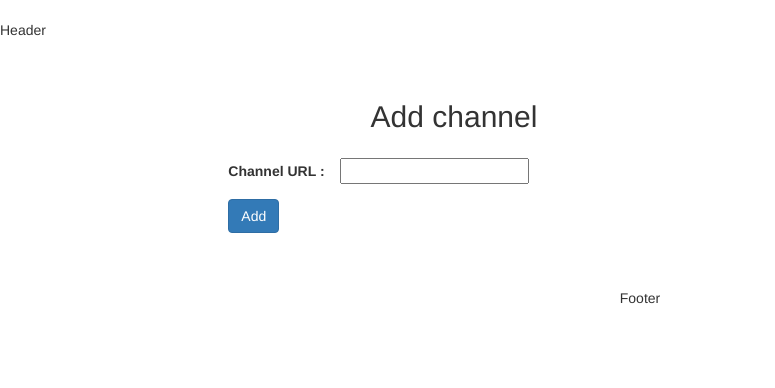
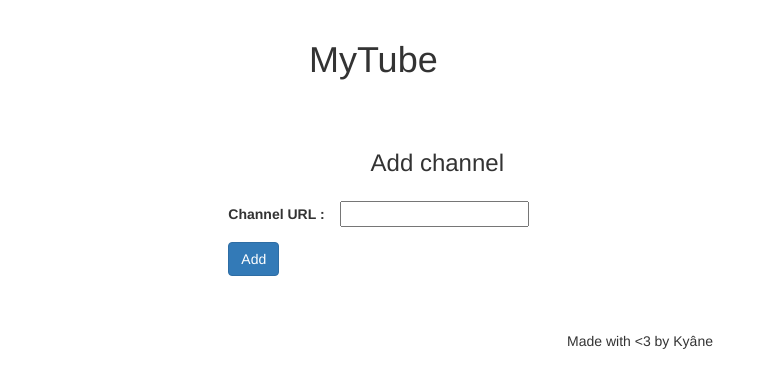
Before and after one commit to pichouk/mytube, a Django app: page /add in a window 1280 px wide. Shown: the top 388 px of the page, without its empty margins (0-775 px from the left). Run offline with Django 3.2, Linux system fonts and the light colour scheme; some libraries are stand-ins or nearby versions.

Commit message:
Really basic layout

```diff
--- a/static/css/base.css
+++ b/static/css/base.css
@@ -3,6 +3,12 @@
 */
 header{
     margin-top: 20px;
+}
+
+#header-banner{
+  display: flex;
+  align-items: center;
+  justify-content: center;
 }
 
 /*
--- a/subscriptions/templates/subscriptions/add_channel.html
+++ b/subscriptions/templates/subscriptions/add_channel.html
@@ -6,7 +6,7 @@
 
 {% block content %}
   <div class="row">
-    <h2 class="col-lg-10 col-lg-offset-2 col-md-offset-1">Add channel</h2>
+    <h3 class="col-lg-10 col-lg-offset-2 col-md-offset-1">Add channel</h3>
   </div>
 
   <div class="row">
--- a/subscriptions/templates/subscriptions/home.html
+++ b/subscriptions/templates/subscriptions/home.html
@@ -1,5 +1,5 @@
 {% extends "base.html" %}
 {% block content %}
-<h1>Mytube home</h1>
-Vidéos
+<h3>Vidéos</h3>
+
 {% endblock %}
--- a/templates/base.html
+++ b/templates/base.html
@@ -7,12 +7,14 @@
    <link rel="stylesheet" href="{%static 'css/bootstrap.min.css' %}" />
    <link rel="stylesheet" href="{%static 'css/base.css' %}" />
    {% block css %}{% endblock %}
-   <title>{% block title %}Mytube{% endblock %}</title>
+   <title>{% block title %}MyTube{% endblock %}</title>
 </head>
 <body>
 <div class="container-fluid">
   <header class="row">
-    Header
+    <div id="header-banner" class="col-md-7 col-sm-6 col-xs-6" >
+      <h1>MyTube</h1>
+    </div>
   </header>
   <div class="row">
    <div id="content" class="col-lg-8 col-lg-offset-2 col-md-10 col-md-offset-1">
@@ -21,7 +23,7 @@
   </div>
   <footer class="row">
     <div id="footer-banner" class="col-lg-12">
-      Footer
+      Made with <3 by Kyâne
     </div>
   </footer>
 </div>
```
